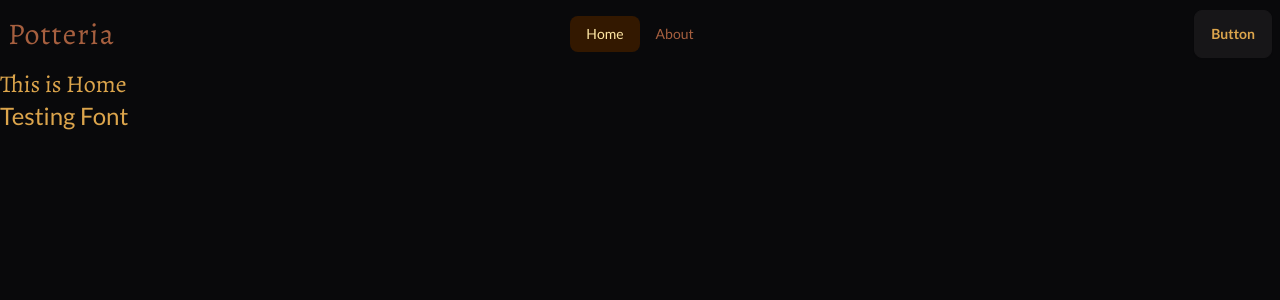
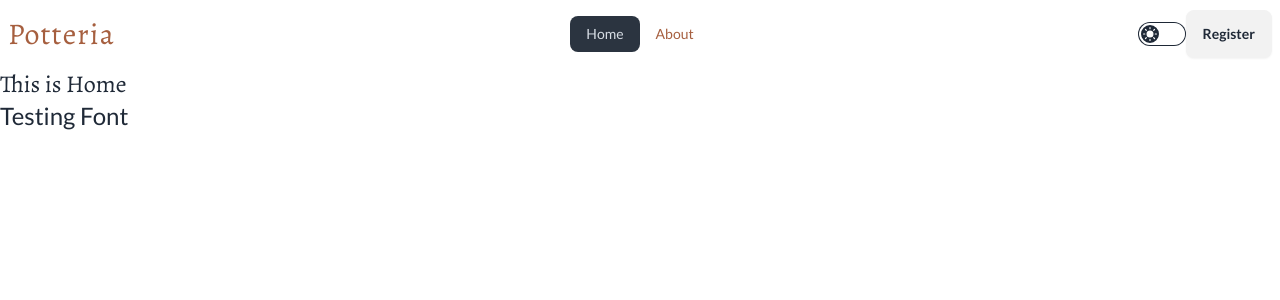
Before and after one commit to NoorTushar/potteria-client, a React (Vite) app: page / in a window 1280 px wide. Shown: the top 300 px of the page. Built offline with nearby package versions, Linux system fonts and the light colour scheme.

Commit message:
dark mode toggle working

```diff
--- a/src/Components/Shared/Navbar/Navbar.jsx
+++ b/src/Components/Shared/Navbar/Navbar.jsx
@@ -1,4 +1,5 @@
 import { Link, NavLink } from "react-router-dom";
+import { useState, useEffect } from "react";
 import "./Navbar.css";
 
 const navItems = (
@@ -13,6 +14,28 @@
 );
 
 const Navbar = () => {
+   // use theme from local storage if available or set light theme
+   const [theme, setTheme] = useState(
+      localStorage.getItem("theme") ? localStorage.getItem("theme") : "light"
+   );
+
+   // update state on toggle
+   const handleToggle = (e) => {
+      if (e.target.checked) {
+         setTheme("luxury");
+      } else {
+         setTheme("light");
+      }
+   };
+
+   // set theme state in localstorage on mount & also update localstorage on state change
+   useEffect(() => {
+      localStorage.setItem("theme", theme);
+      const localTheme = localStorage.getItem("theme");
+      // add custom data-theme attribute to html tag required to update theme using DaisyUI
+      document.querySelector("html").setAttribute("data-theme", localTheme);
+   }, [theme]);
+
    return (
       <div className="navbar bg-base-100">
          <div className="navbar-start">
@@ -54,9 +77,51 @@
          <div className="navbar-center hidden lg:flex">
             <ul className="menu menu-horizontal px-1">{navItems}</ul>
          </div>
-         <div className="navbar-end">
+         <div className="navbar-end flex items-center">
             {/* theme toggler */}
-            <a className="btn">Button</a>
+            <button>
+               <label className="cursor-pointer grid place-items-center">
+                  <input
+                     className="toggle theme-controller bg-base-content row-start-1 col-start-1 col-span-2"
+                     type="checkbox"
+                     onChange={handleToggle}
+                     // show toggle image based on localstorage theme
+                     checked={theme === "light" ? false : true}
+                  />
+                  <svg
+                     className="col-start-1 row-start-1 stroke-base-100 fill-base-100"
+                     xmlns="http://www.w3.org/2000/svg"
+                     width="14"
+                     height="14"
+                     viewBox="0 0 24 24"
+                     fill="none"
+                     stroke="currentColor"
+                     strokeWidth="2"
+                     strokeLinecap="round"
+                     strokeLinejoin="round"
+                  >
+                     <circle cx="12" cy="12" r="5" />
+                     <path d="M12 1v2M12 21v2M4.2 4.2l1.4 1.4M18.4 18.4l1.4 1.4M1 12h2M21 12h2M4.2 19.8l1.4-1.4M18.4 5.6l1.4-1.4" />
+                  </svg>
+                  <svg
+                     className="col-start-2 row-start-1 stroke-base-100 fill-base-100"
+                     xmlns="http://www.w3.org/2000/svg"
+                     width="14"
+                     height="14"
+                     viewBox="0 0 24 24"
+                     fill="none"
+                     stroke="currentColor"
+                     strokeWidth="2"
+                     strokeLinecap="round"
+                     strokeLinejoin="round"
+                  >
+                     <path d="M21 12.79A9 9 0 1 1 11.21 3 7 7 0 0 0 21 12.79z"></path>
+                  </svg>
+               </label>
+            </button>
+            <button className="btn">
+               <Link to={"/"}>Register</Link>
+            </button>
          </div>
       </div>
    );
```
